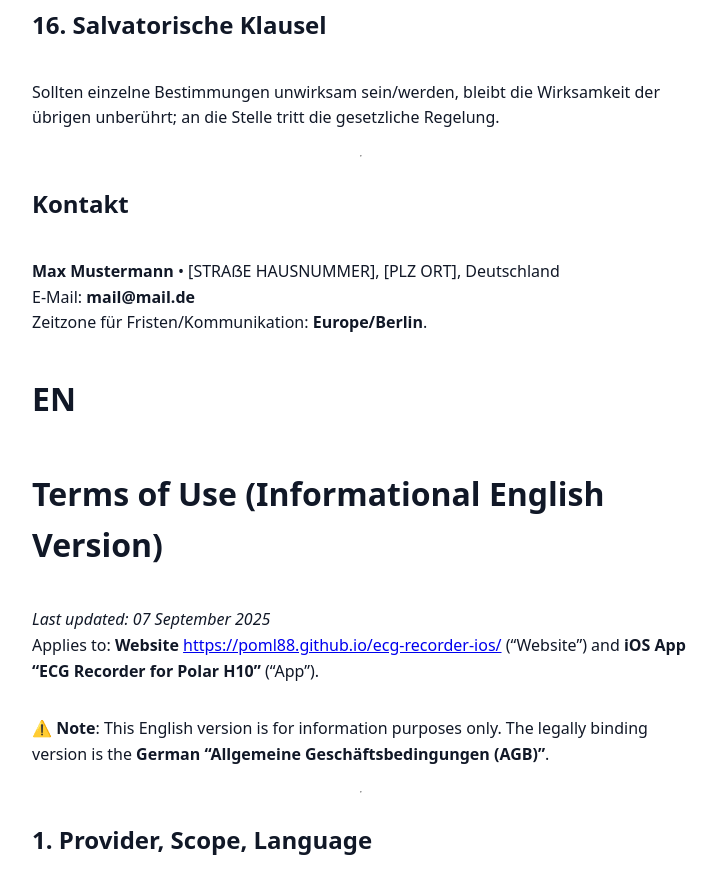
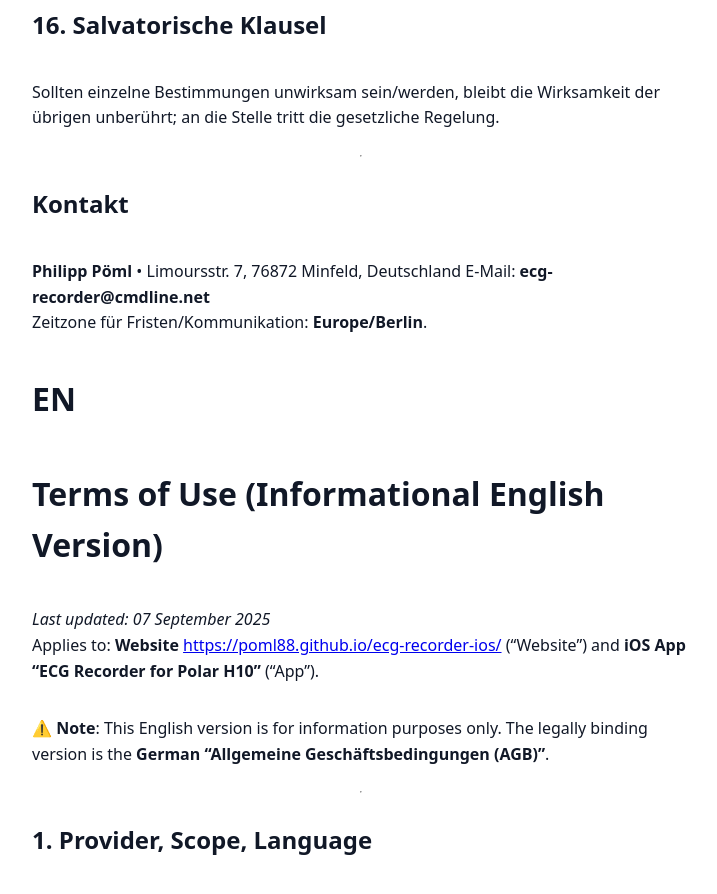
Before and after one commit to poml88/ecg-recorder-ios, a Jekyll site: the page built from de/Nutzungsbedingungen.md, in a window 1280 px wide and 900 px high, scrolled down 4745 px. Shown: the top 894 px of the window, without its empty margins (132-849 px from the left). Built offline with Jekyll 4.4.1, drawn with Linux system fonts in a browser that asks for light colours; our own code applies the rules of GitHub Pages for plain Markdown files.

Commit message:
Update Nutzungsbedingungen.md

```diff
--- a/de/Nutzungsbedingungen.md
+++ b/de/Nutzungsbedingungen.md
@@ -86,8 +86,8 @@
 ---
 
 ## Kontakt
-**Max Mustermann** • [STRAẞE HAUSNUMMER], [PLZ ORT], Deutschland
-E-Mail: **mail@mail.de**
+**Philipp Pöml** • Limoursstr. 7, 76872 Minfeld, Deutschland
+E-Mail: **ecg-recorder@cmdline.net**
 Zeitzone für Fristen/Kommunikation: **Europe/Berlin**.
 
 
```
